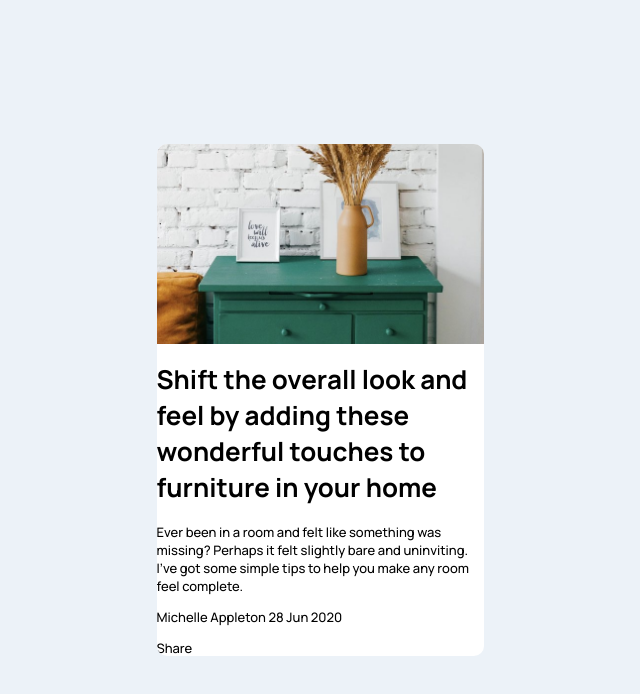
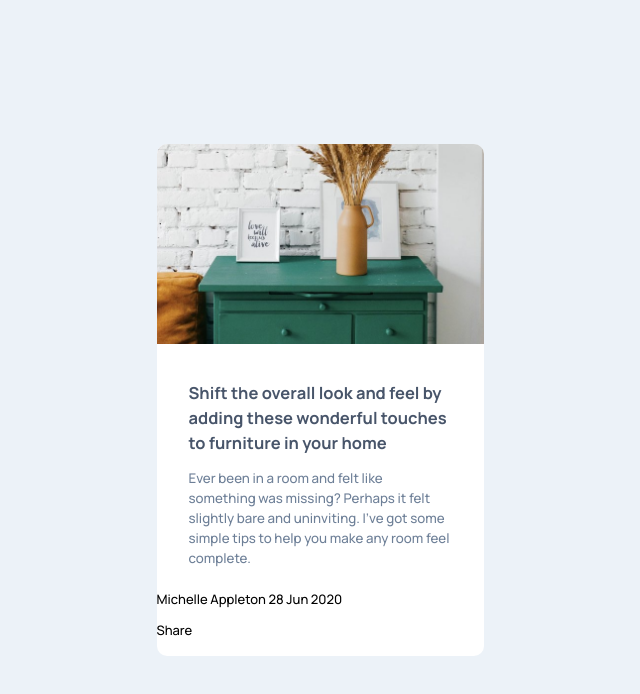
Before and after one commit to micca87/frontendMentorChallenge, a plain HTML site: page article-preview-component-master/index.html in a window 1280 px wide. Shown: the whole page, without its empty margins (320-960 px from the left). Drawn offline with Linux system fonts and the light colour scheme.

Commit message:
Add article heading and text styling

```diff
--- a/article-preview-component-master/index.html
+++ b/article-preview-component-master/index.html
@@ -18,11 +18,11 @@
     <div class="article__img">
 
     </div>
-    <div class="article__text">
-      <h1 class="article__heading">
+    <div class="article">
+      <header class="article__heading">
         Shift the overall look and feel by adding these wonderful
         touches to furniture in your home
-      </h1>
+      </header>
 
       <p class="article__text">
         Ever been in a room and felt like something was missing? Perhaps
--- a/article-preview-component-master/style.css
+++ b/article-preview-component-master/style.css
@@ -7,12 +7,14 @@
         sans-serif;
     font-size: 13px;
 }
+
 body{
     background-color: var(--light-grayish);
     position: relative;
     height: 100vh;
     margin:0px;
 }
+
 .container{
     position: absolute;
     top:0;
@@ -26,6 +28,7 @@ body{
     border-radius: 10px;
     overflow: hidden;
 }
+
 .article__img{
     height: 200px;
     width: 327px;
@@ -34,3 +37,18 @@ body{
     background-repeat: no-repeat;
     background-position: 0% 25%;
 }
+
+.article__heading{
+    font-weight: 700;
+    font-size: 16.5px;
+    line-height: 1.5;
+    margin: 37px 32px 14px;
+    color: var(--dark-grayish);
+}
+.article__text{
+    font-weight: 500;
+    font-size: 13.3px;
+    line-height: 1.5;
+    margin: 0px 32px 21px;
+    color: var(--desaturated-gark);
+}
```
